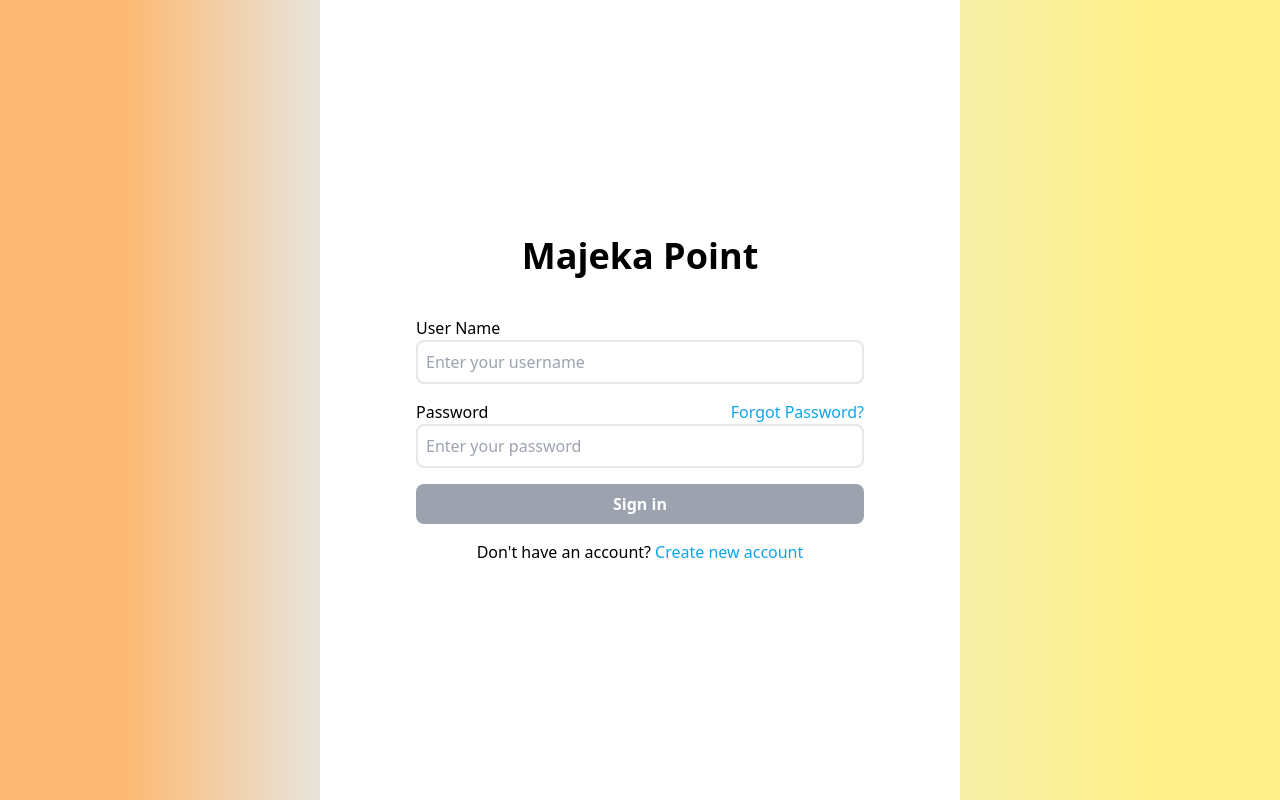
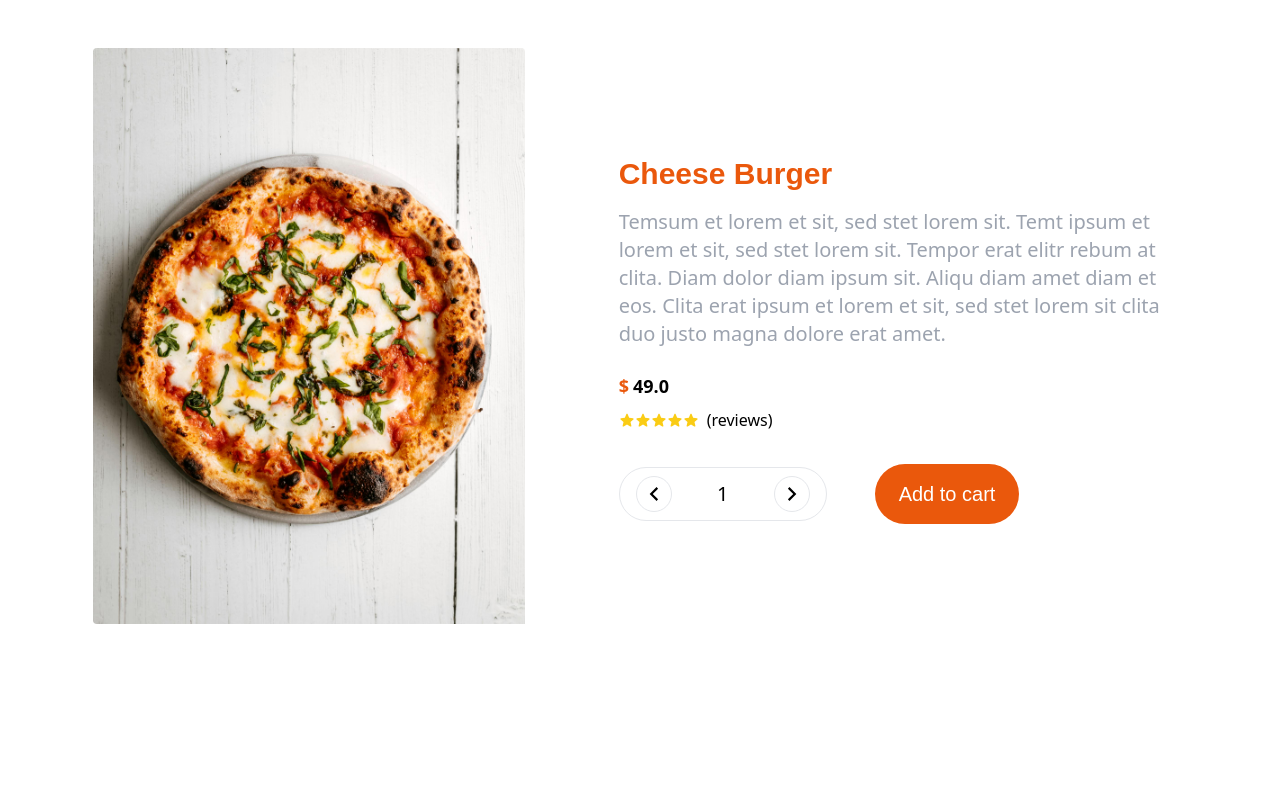
Before and after one commit to Muhammad-Mohsin0/foodorder, a React (Create React App) app: page /ordering in a window 1280 px wide. Built offline with nearby package versions, Linux system fonts and the light colour scheme.

Commit message:
order/feature

```diff
--- a/src/App.js
+++ b/src/App.js
@@ -1,49 +1,46 @@
-import { useEffect, useState } from "react";
-import Cart from "./components/Cart";
-
 import SignUp from "./pages/SignUp";
 import SignIn from "./pages/SignIn";
 import Home from "./pages/Home";
 import { BrowserRouter, Route, Routes } from "react-router-dom";
 import ProtectedRoute from "./components/ProtectedRoute";
-import LoginForm from "./components/FormLogin";
-import ManualOrderForm from "./components/FormApi";
+import OrderNow from "./components/OrderNow";
+// import LoginForm from "./components/FormLogin";
+// import ManualOrderForm from "./components/FormApi";
 
 function App() {
-  const [isAuthenticated, setIsAuthenticated] = useState(false);
-  useEffect(() => {
-    const token = localStorage.getItem("authToken");
-    setIsAuthenticated(!!token); // Sets true if token exists
-  }, []);
+  // const [isAuthenticated, setIsAuthenticated] = useState(false);
+  // useEffect(() => {
+  //   const token = localStorage.getItem("authToken");
+  //   setIsAuthenticated(!!token); // Sets true if token exists
+  // }, []);
 
-  const handleLoginSuccess = () => {
-    setIsAuthenticated(true); // Update authentication state after login
-  };
+  // const handleLoginSuccess = () => {
+  //   setIsAuthenticated(true); // Update authentication state after login
+  // };
 
-  const handleLogout = () => {
-    localStorage.removeItem("authToken");
-    setIsAuthenticated(false);
-  };
+  // const handleLogout = () => {
+  //   localStorage.removeItem("authToken");
+  //   setIsAuthenticated(false);
+  // };
 
   return (
     <div>
-      {isAuthenticated ? (
+      {/* {isAuthenticated ? (
         <div>
           <button onClick={handleLogout}>Logout</button>
           <ManualOrderForm />
         </div>
       ) : (
         <LoginForm onLoginSuccess={handleLoginSuccess} />
-      )}
-      {/* <BrowserRouter>
+      )} */}
+      <BrowserRouter>
         <Routes>
           <Route path="/" element={<ProtectedRoute Component={Home} />} />
           <Route path="/signin" element={<SignIn />} />
           <Route path="/signup" element={<SignUp />} />
+          <Route path="/ordering" element={<OrderNow />} />
         </Routes>
-      </BrowserRouter> */}
-
-      {/* <Cart cartItems={cartItems} removeFromCart={removeFromCart} /> */}
+      </BrowserRouter>
     </div>
   );
 }
--- a/src/components/About.jsx
+++ b/src/components/About.jsx
@@ -4,7 +4,6 @@ import Aboutimg from "../assets/About3.jpg";
 const About = () => {
   return (
     <div id="about" className="min-h-full ">
-      {/* Image Div with Fixed Width */}
       <div className="flex flex-col md:flex-row items-center justify-center md:justify-evenly">
         <div className=" mt-8 px-4 md:px-6 xl:px-0 xlg:mb-8 sm:max-w-xl md:max-w-md  ">
           <img
@@ -14,7 +13,6 @@ const About = () => {
           />
         </div>
 
-        {/* Text Div with Expanding Width and Left Space for Large Screens */}
         <div className="  mt-8 px-4 md:px-6 xl:px-0 mb-4 sm:max-w-xl ">
           <h1 className="text-3xl font-bold text-orange-600 font-overpass mb-6 md:mb-4 ">
             About us ~
--- a/src/components/FoodMenu.jsx
+++ b/src/components/FoodMenu.jsx
@@ -1,4 +1,6 @@
 import React, { useState, useCallback } from "react";
+import { useNavigate } from "react-router-dom";
+
 import useEmblaCarousel from "embla-carousel-react";
 import { IoIosArrowBack, IoIosArrowForward } from "react-icons/io";
 
@@ -224,6 +226,7 @@ const Card_Category = [
 ];
 
 const FoodCategories = () => {
+  const navigate = useNavigate();
   const [selectedCategory, setSelectedCategory] = useState(null);
   const [emblaRef, emblaApi] = useEmblaCarousel({ loop: true });
 
@@ -240,8 +243,12 @@ const FoodCategories = () => {
     () => emblaApi && emblaApi.scrollNext(),
     [emblaApi]
   );
+
+  const handleOrder = () => {
+    navigate("/ordering");
+  };
   return (
-    <section id="categories" className="py-8 px-4 bg-gray-100 min-h-screen">
+    <section id="categories" className="py-8 px-4 min-h-screen">
       <h2 className="text-center text-3xl  font-overpass  font-bold mb-8 ">
         Special Menu For You
       </h2>
@@ -288,14 +295,14 @@ const FoodCategories = () => {
                             {item.name}
                           </h3>
                           <h4 className="text-lg font-semibold text-white mb-2">
-                            <span className="text-yellow-400">$</span>{" "}
+                            <span className="text-yellow-400">$</span>
                             {item.price}
                           </h4>
                           <a
-                            href="#.2"
-                            className="inline-flex items-center text-white"
+                            className="inline-flex items-center font-overpass text-white cursor-pointer hover:bg-yellow-500 rounded-3xl px-4 py-2"
+                            onClick={handleOrder}
                           >
-                            Order Now <IoIosArrowForward className="text-lg" />
+                            Order Now
                           </a>
                         </div>
                       </div>
--- a/src/components/Navbar.jsx
+++ b/src/components/Navbar.jsx
@@ -1,6 +1,7 @@
 import React from "react";
 import { useNavigate } from "react-router-dom";
-import { FaShoppingCart } from "react-icons/fa";
+import { HiMiniShoppingBag } from "react-icons/hi2";
+
 import { FaUser } from "react-icons/fa6";
 import { AiOutlineLogout } from "react-icons/ai";
 import { GiHamburgerMenu } from "react-icons/gi";
@@ -43,7 +44,7 @@ const Navbar = () => {
               href="#cart"
               className="text-white hover:text-gray-300 flex items-center"
             >
-              <FaShoppingCart className="mt-1 text-2xl" />
+              <HiMiniShoppingBag className="mt-1 text-2xl" />
             </a>
           </li>
           <li>
--- /dev/null
+++ b/src/components/OrderNow.jsx
@@ -0,0 +1,59 @@
+import React from "react";
+import Aboutimg from "../assets/About3.jpg";
+import { RiArrowLeftSLine } from "react-icons/ri";
+import { RiArrowRightSLine } from "react-icons/ri";
+import { HiMiniStar } from "react-icons/hi2";
+
+const OrderNow = () => {
+  return (
+    <div id="about" className="min-h-full ">
+      <div className="flex flex-col md:flex-row items-center justify-center md:justify-evenly">
+        <div className=" mt-8 px-4 md:px-6 xl:px-0 xlg:mb-8 sm:max-w-xl md:max-w-md  ">
+          <img
+            src={Aboutimg}
+            alt="About Us"
+            className="w-full  rounded-t-xl xlg:rounded-l-xl xlg:mt-2 p-2"
+          />
+        </div>
+
+        <div className="  mt-8 px-4 md:px-6 xl:px-0 mb-4 sm:max-w-xl ">
+          <h1 className="text-3xl font-bold text-orange-600 font-overpass mb-6 md:mb-4 ">
+            Cheese Burger
+          </h1>
+
+          <p className=" text-xl text-left text-gray-400 mb-6 ">
+            Temsum et lorem et sit, sed stet lorem sit. Temt ipsum et lorem et
+            sit, sed stet lorem sit. Tempor erat elitr rebum at clita. Diam
+            dolor diam ipsum sit. Aliqu diam amet diam et eos. Clita erat ipsum
+            et lorem et sit, sed stet lorem sit clita duo justo magna dolore
+            erat amet.
+          </p>
+          <h4 className="text-lg font-semibold text-black mb-2">
+            <span className="text-orange-600 mr-1">$</span>
+            49.0
+          </h4>
+          <div className="flex items-center text-yellow-400 mb-8">
+            <HiMiniStar />
+            <HiMiniStar />
+            <HiMiniStar />
+            <HiMiniStar />
+            <HiMiniStar />
+            <h3 className="text-black ml-2">(reviews)</h3>
+          </div>
+          <div className=" flex items-center  ">
+            <div className="w-[13rem] text-xl flex items-center justify-between border border-1 px-4 py-2 rounded-full ">
+              <RiArrowLeftSLine className="text-4xl border border-1 rounded-full p-1 cursor-pointer" />{" "}
+              1
+              <RiArrowRightSLine className="text-4xl border border-1 rounded-full p-1 cursor-pointer" />
+            </div>
+            <button className="font-overpass text-xl font-medium bg-orange-600 text-white px-6 py-4  rounded-full ml-12 hover:bg-orange-500">
+              Add to cart
+            </button>
+          </div>
+        </div>
+      </div>
+    </div>
+  );
+};
+
+export default OrderNow;
--- a/src/pages/Home.jsx
+++ b/src/pages/Home.jsx
@@ -4,6 +4,7 @@ import HeroSection from "../components/HeroSection";
 import About from "../components/About";
 import FoodCategories from "../components/FoodMenu";
 import Footer from "../components/Footer";
+import OrderNow from "../components/OrderNow";
 
 const Home = () => {
   return (
@@ -12,6 +13,7 @@ const Home = () => {
       <HeroSection />
       <About />
       <FoodCategories />
+      {/* <OrderNow /> */}
       <Footer />
     </div>
   );
```
